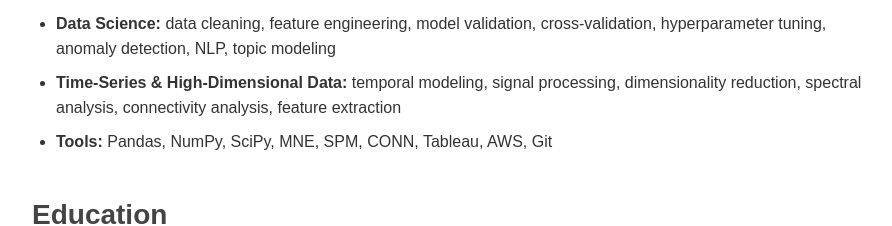
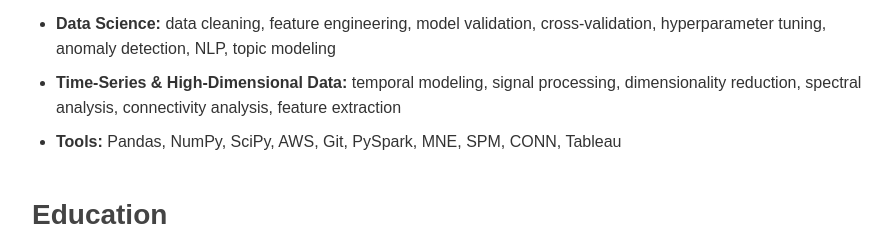
Before and after one commit to YMa2019/me, a plain HTML site: page index.html in a window 1280 px wide. Shown: the part 847-1073 px from the top of the page, without its empty margins (313-1205 px from the left). Drawn offline with Linux system fonts and the light colour scheme.

Commit message:
Update index.html

```diff
--- a/index.html
+++ b/index.html
@@ -457,7 +457,7 @@
           <li><strong>Statistics:</strong> Bayesian modeling, mixed-effects models, GLM, functional data analysis, stochastic processes, uncertainty quantification, permutation testing</li>
           <li><strong>Data Science:</strong> data cleaning, feature engineering, model validation, cross-validation, hyperparameter tuning, anomaly detection, NLP, topic modeling</li>
           <li><strong>Time-Series &amp; High-Dimensional Data:</strong> temporal modeling, signal processing, dimensionality reduction, spectral analysis, connectivity analysis, feature extraction</li>
-          <li><strong>Tools:</strong> Pandas, NumPy, SciPy, MNE, SPM, CONN, Tableau, AWS, Git</li>
+          <li><strong>Tools:</strong> Pandas, NumPy, SciPy, AWS, Git, PySpark, MNE, SPM, CONN, Tableau</li>
         </ul>
       </section>
 
```
